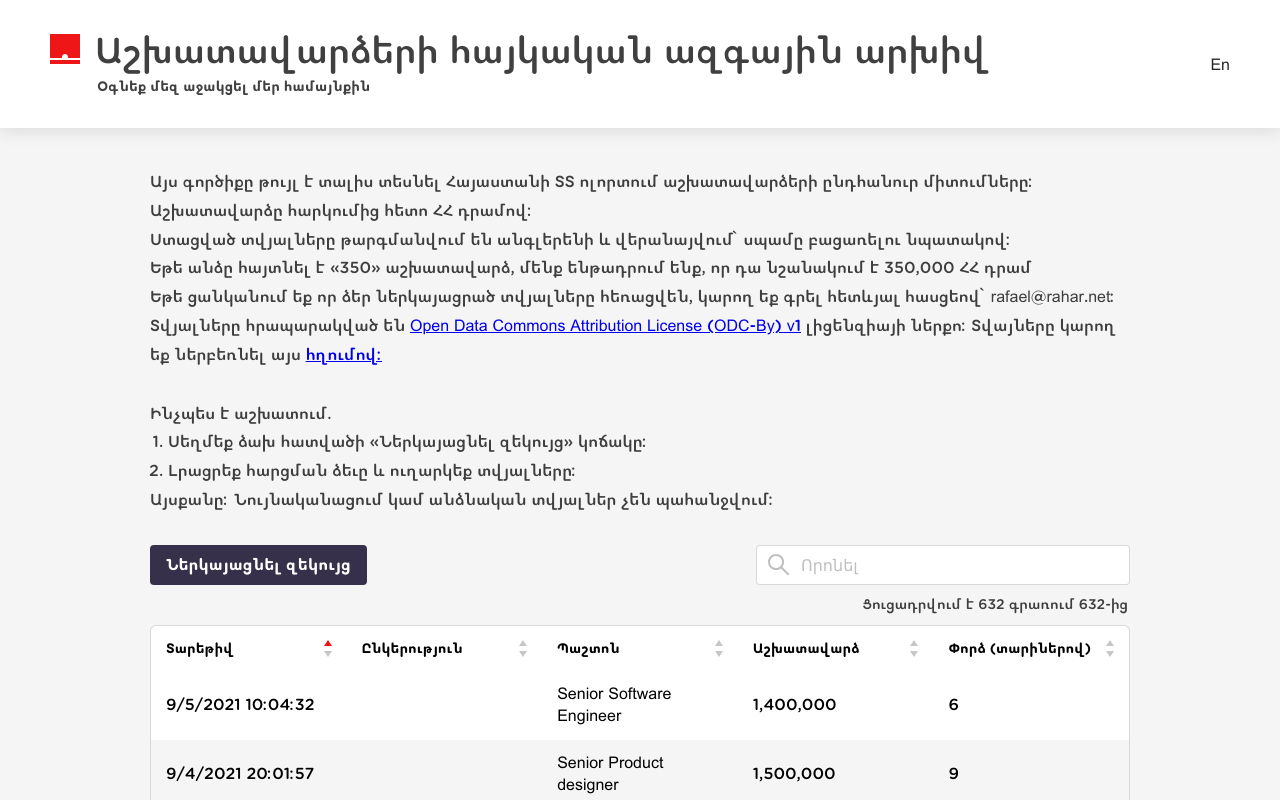
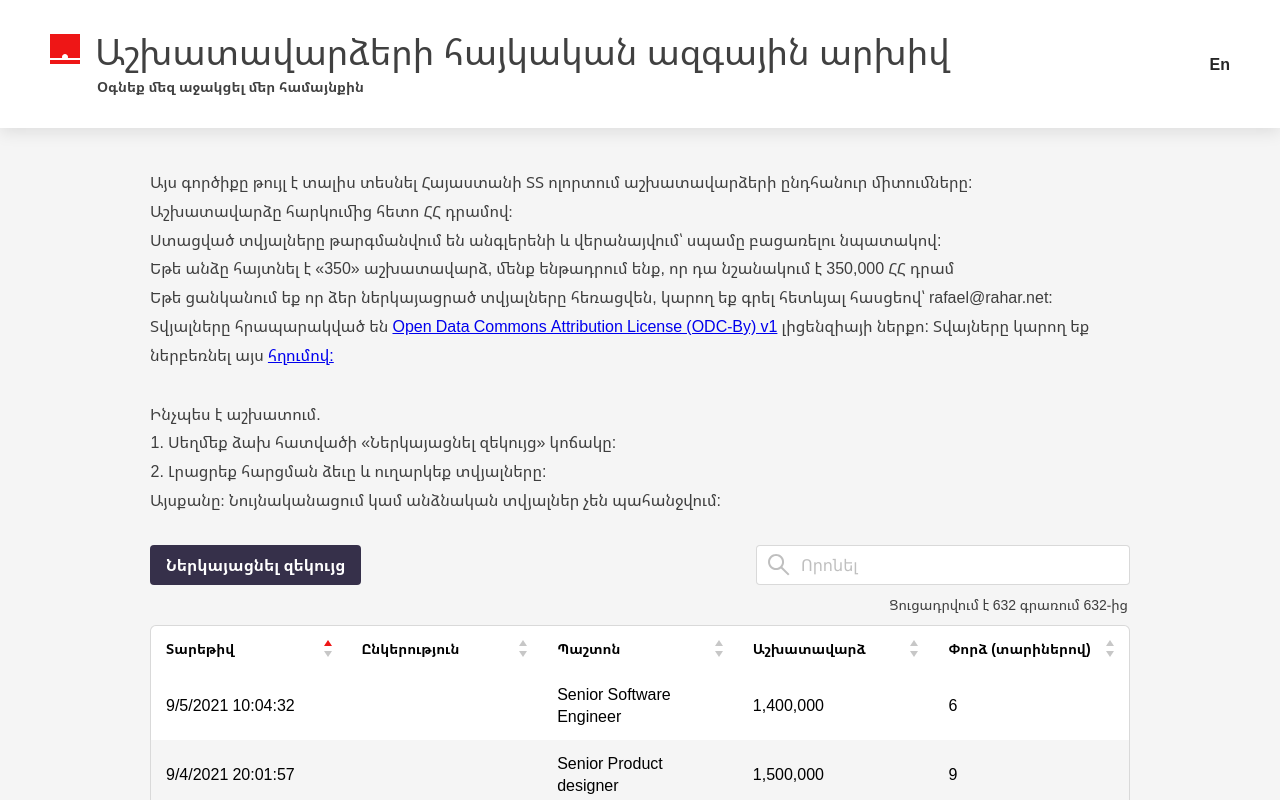
Before and after one commit to The-Sofware-Development-Company/salariesam, a React (Create React App) app: page / in a window 1280 px wide. Shown: the top 800 px of the page. Built offline with nearby package versions, Linux system fonts and the light colour scheme.

Commit message:
update: font

```diff
--- a/public/fonts/fonts.css
+++ /dev/null
@@ -1,10 +0,0 @@
-@font-face {
-  font-family: "Yerevanyan";
-  src: url("Yerevanyan-Regular.otf");
-  font-weight: 400;
-}
-@font-face {
-  font-family: "Yerevanyan";
-  src: url("Yerevanyan-Bold.otf");
-  font-weight: 800;
-}
--- a/public/index.html
+++ b/public/index.html
@@ -19,7 +19,10 @@
     />
     <link rel="preconnect" href="https://fonts.googleapis.com" />
     <link rel="preconnect" href="https://fonts.gstatic.com" crossorigin />
-    <link rel="stylesheet" href="%PUBLIC_URL%/fonts/fonts.css" />
+    <link
+      href="https://fonts.googleapis.com/css2?family=Noto+Sans+Armenian:wght@400;600&display=swap"
+      rel="stylesheet"
+    />
   </head>
   <body>
     <noscript>You need to enable JavaScript to run this app.</noscript>
--- a/src/styles/common.scss
+++ b/src/styles/common.scss
@@ -8,7 +8,7 @@ body {
 body {
   font-family: "Mulish", sans-serif;
   &:lang(hy) {
-    font-family: "Yerevanyan", sans-serif;
+    font-family: "Noto Sans Armenian", sans-serif;
   }
 }
 
```
Also changed, not shown: public/fonts/Yerevanyan-Bold.otf (deleted), public/fonts/Yerevanyan-Regular.otf (deleted).
